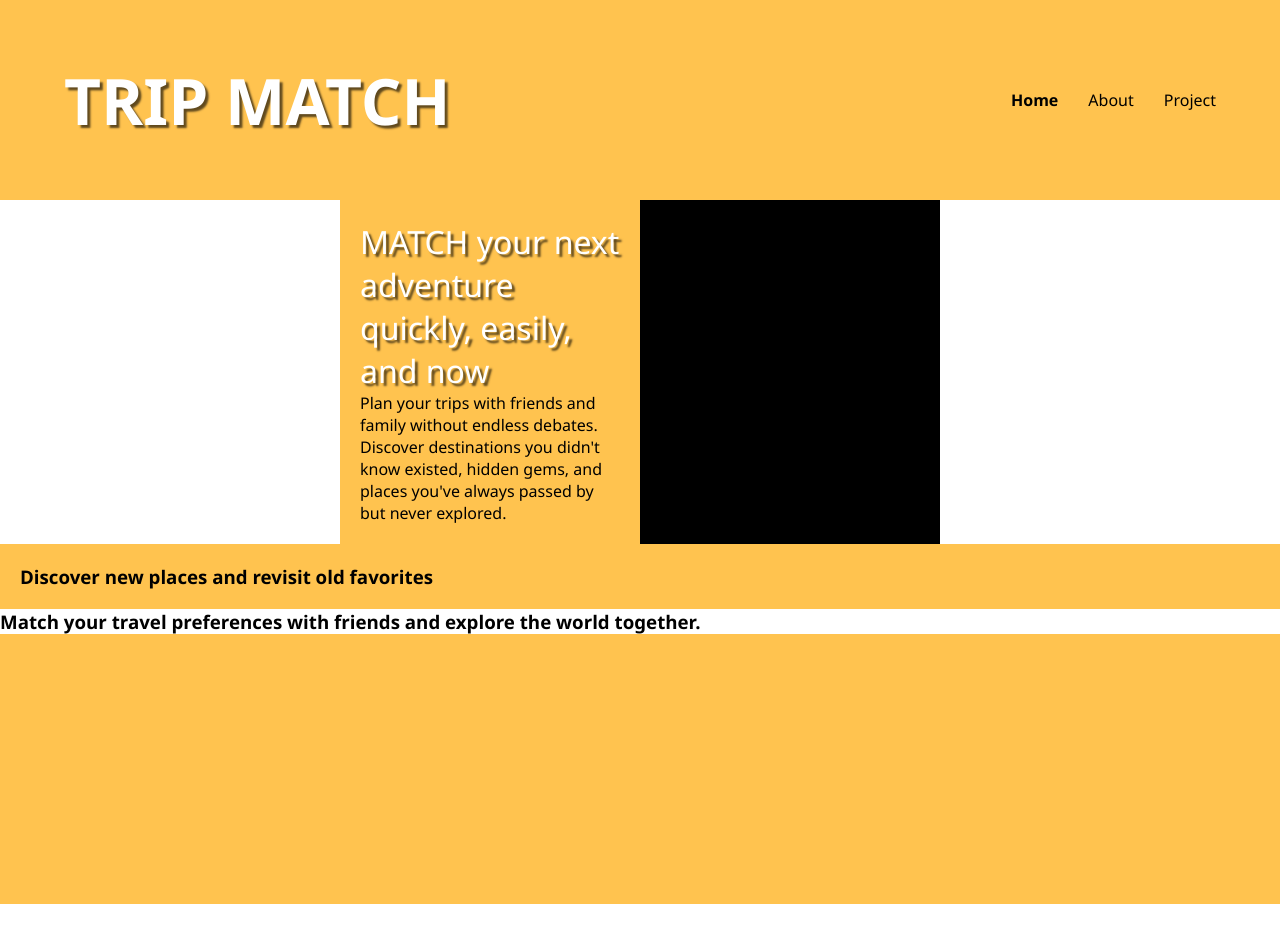
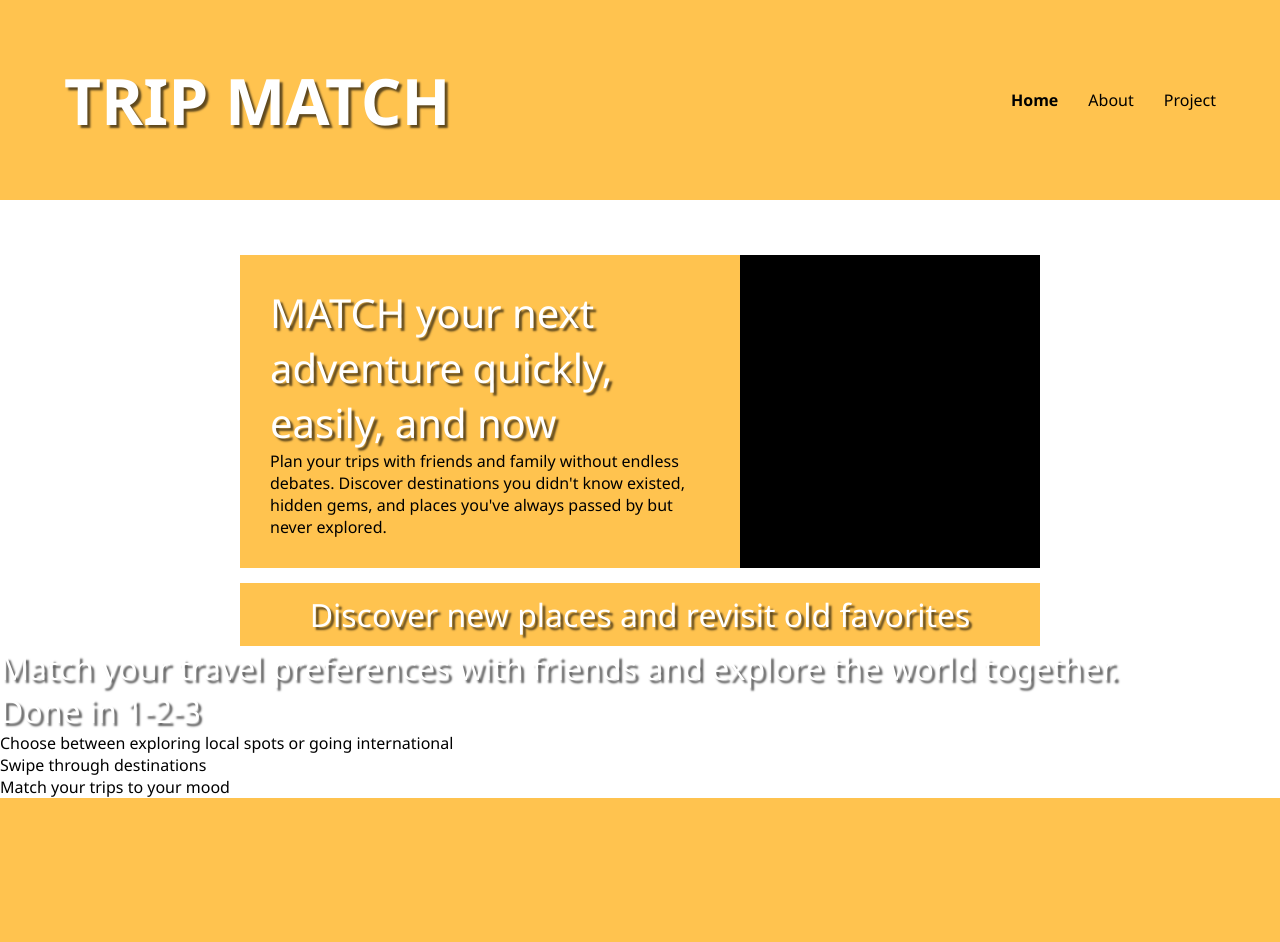
Before and after one commit to b3arrr/travel-swipe, a plain HTML site: page index.html in a window 1280 px wide. Before the commit the page ends 904 px from the top, so only its background shows below. Drawn offline with Linux system fonts and the light colour scheme.

Commit message:
progress css

```diff
--- a/css/main.css
+++ b/css/main.css
@@ -34,15 +34,21 @@ h1 {
 }
 h2 {
     font-weight: 500;
+    font-size: 2.5rem;
+    color: var(--accent-color);
+    text-shadow: 3px 3px 2px rgba(0, 0, 0, 0.623);
+}
+h3 {
+    font-weight: 500;
     font-size: 2rem;
     color: var(--accent-color);
     text-shadow: 3px 3px 2px rgba(0, 0, 0, 0.623);
 }
-
 header {
     background-color: var(--primary-color);
     width: 100%;
     height: 200px;
+    margin-bottom: 40px;
     justify-content: space-between;
     display: flex;
     align-items: center;
@@ -64,14 +70,14 @@ a {
 .wrapper {
     display: flex;
     justify-content: center;
+    padding: 15px;
 }
 #match-container {
-    display: flex;
-    flex-direction: column;
     background-color: var(--primary-color);
     box-sizing: border-box;
-    padding: 20px;
-    max-width: 300px;
+    padding: 30px;
+    max-width: 500px;
+
 }
 #app-container {
     background-color: black;
@@ -79,8 +85,12 @@ a {
     width: 300px;
 }
 #discover-container {
+    max-width: 780px;
+    text-align: center;
+    position: relative;
     background-color: var(--primary-color);
-    padding: 20px;
+    padding: 10px;
+    margin:0 auto;
 }
 footer {
     background-color: var(--primary-color);
```
Also changed, not shown: index.html (+2 -2 lines).
